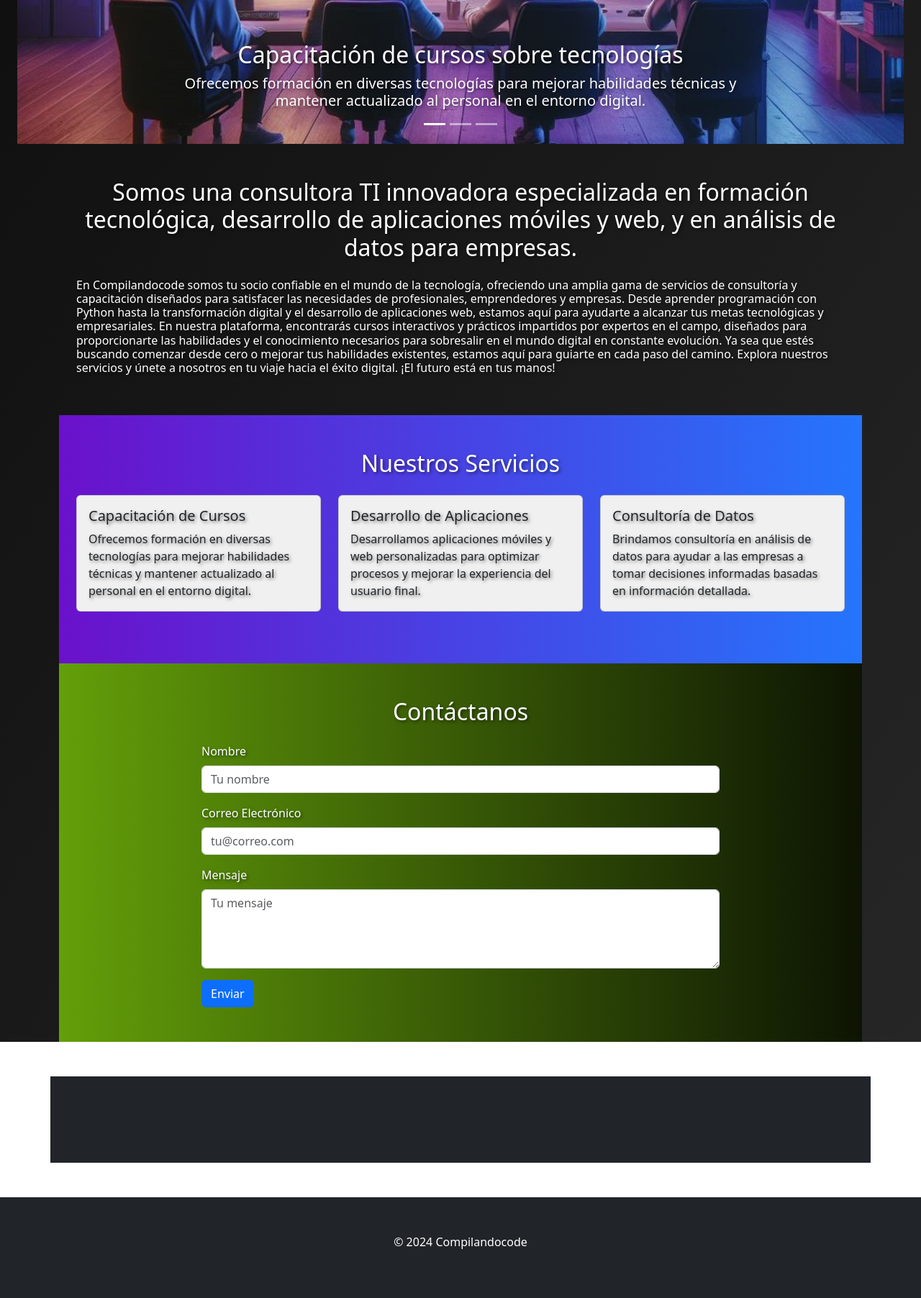
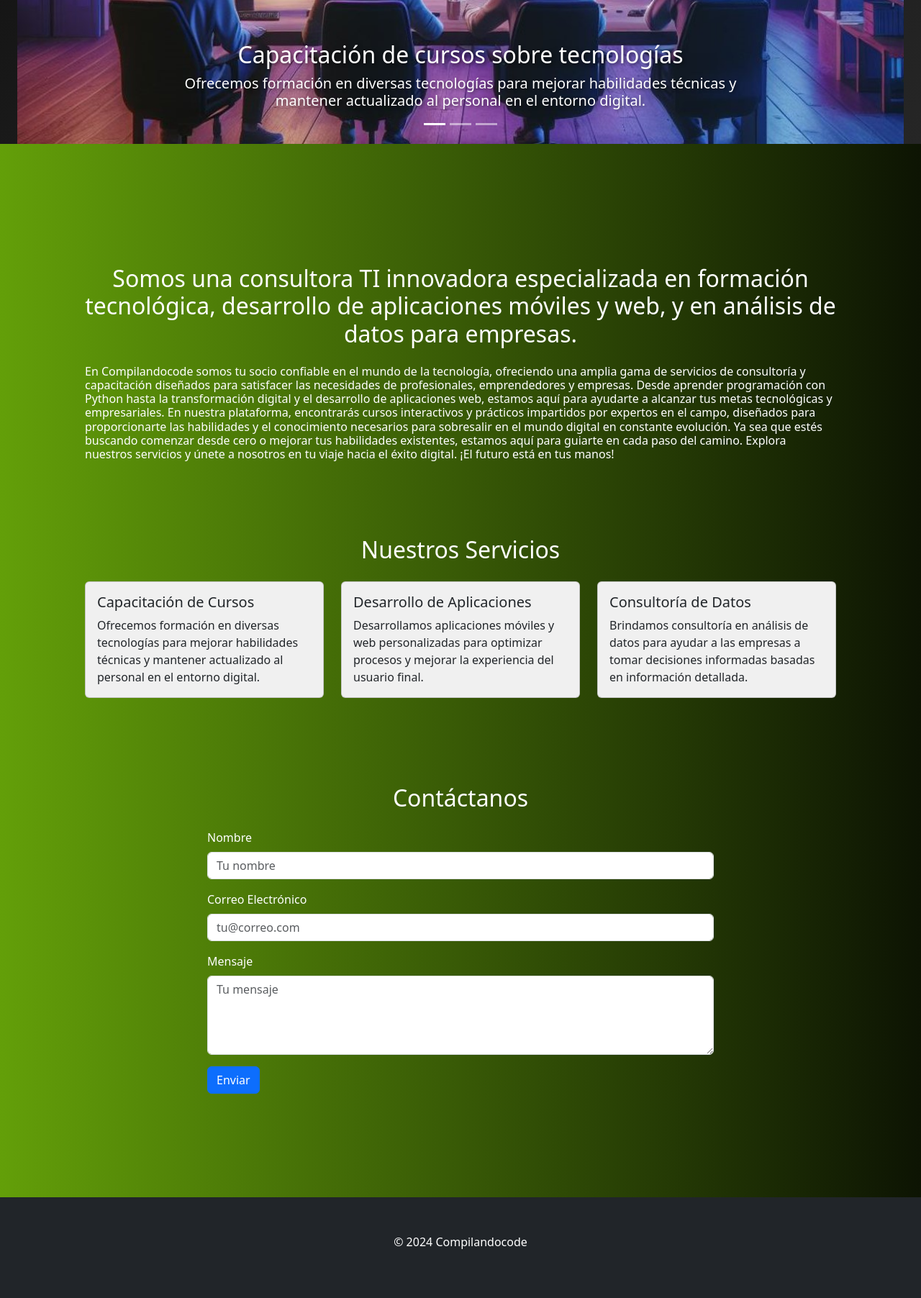
Before and after one commit to emersonxinay/almacen_de_videos_youtube, a Flask app: page / in a window 1280 px wide. Shown: the part 445-2249 px from the top of the page at 72% size. Run offline with Flask 3, Linux system fonts and the light colour scheme; some libraries are stand-ins or nearby versions.

Commit message:
fix: diseño index

```diff
--- a/static/css/style.css
+++ b/static/css/style.css
@@ -3,6 +3,7 @@ body {
   min-height: 100vh; /* Al menos el 100% de la altura de la ventana visible */
   margin: 0;
   padding: 0;
+  background: linear-gradient(to right, #639F09, #0D1403);
 }
 
 .content {
--- a/templates/base.html
+++ b/templates/base.html
@@ -21,12 +21,12 @@
 <body>
   <!-- sección navegación -->
   <div class="container-fluid bg-dark ">{% include "shared/nav.html" %}</div>
-  <div class="container-fluid bg-dark head_base">
+  <div class="container-fluid bg-dark head_base ">
     {% block header %}{% endblock %}
 
   </div>
   <!-- sección principal -->
-  <main class="container bg-dark  mt-5 pt-5 pb-5">
+  <main class="container   mt-5 pt-5 pb-5">
     <!-- mensajes flash -->
     <div class="container mt-4">
       {% with messages = get_flashed_messages(with_categories=true) %}
--- a/templates/inicio.html
+++ b/templates/inicio.html
@@ -43,7 +43,9 @@
     <span class="visually-hidden">Next</span>
   </button>
 </div>
-<div class="container mb-5">
+{% endblock %}
+{% block principal %}
+<div class="container  ">
 
 
   <!-- Sección de servicios con degradado -->
@@ -58,7 +60,7 @@
   </div>
 
   <!-- Sección de portafolio con degradado -->
-  <div class="container-fluid py-5" style="background: linear-gradient(to right, #6a11cb, #2575fc);">
+  <div class="container-fluid py-5">
     <div class="container">
       <h2 class="text-center text-white mb-4">Nuestros Servicios</h2>
       <div class="row">
@@ -97,7 +99,7 @@
   </div>
 
   <!-- Sección de contacto con degradado -->
-  <div class="container-fluid text-white py-5" style="background: linear-gradient(to right, #639F09, #0D1403);">
+  <div class="container-fluid text-white py-5">
     <div class="contain">
       <h2 class="text-center mb-4">Contáctanos</h2>
       <div class="row justify-content-center">
```
Also changed, not shown: 2 other files.
